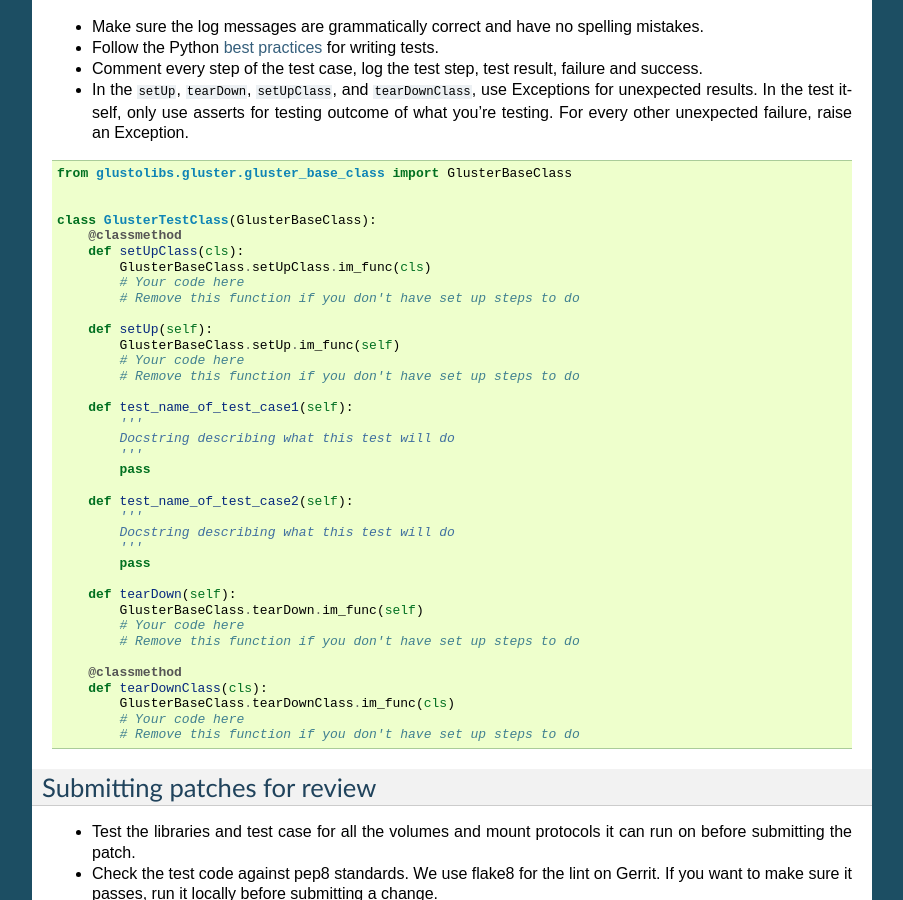
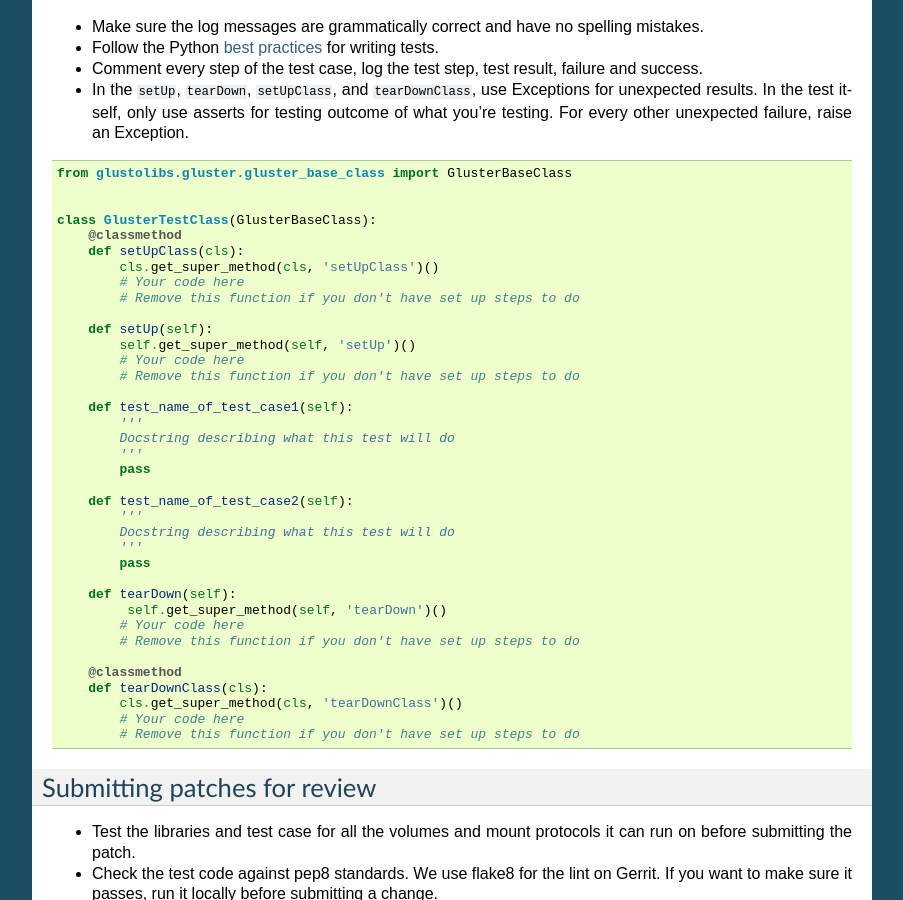
Before and after one commit to gluster/glusto-tests, a Sphinx documentation site: the page built from docs/userguide/developer-guide.rst, in a window 1280 px wide and 900 px high, scrolled down 911 px. Shown: the whole window, without its empty margins (198-1101 px from the left). Built offline with Sphinx 7.4.7, drawn with Linux system fonts in a browser that asks for light colours.

Commit message:
[Doc] Updating changes for py2to3 in developer-guide.rst
Change-Id: I08fd627df3c099bc0c87d592c3f78bdc0ec9c7cc
Signed-off-by: kshithijiyer <kshithij.ki@gmail.com>

```diff
--- a/docs/userguide/developer-guide.rst
+++ b/docs/userguide/developer-guide.rst
@@ -75,12 +75,12 @@ Best Practices
     class GlusterTestClass(GlusterBaseClass):
         @classmethod
         def setUpClass(cls):
-            GlusterBaseClass.setUpClass.im_func(cls)
+            cls.get_super_method(cls, 'setUpClass')()
             # Your code here
             # Remove this function if you don't have set up steps to do
 
         def setUp(self):
-            GlusterBaseClass.setUp.im_func(self)
+            self.get_super_method(self, 'setUp')()
             # Your code here
             # Remove this function if you don't have set up steps to do
 
@@ -97,13 +97,13 @@ Best Practices
             pass
 
         def tearDown(self):
-            GlusterBaseClass.tearDown.im_func(self)
+             self.get_super_method(self, 'tearDown')()
             # Your code here
             # Remove this function if you don't have set up steps to do
 
         @classmethod
         def tearDownClass(cls):
-            GlusterBaseClass.tearDownClass.im_func(cls)
+            cls.get_super_method(cls, 'tearDownClass')()
             # Your code here
             # Remove this function if you don't have set up steps to do
 
```
